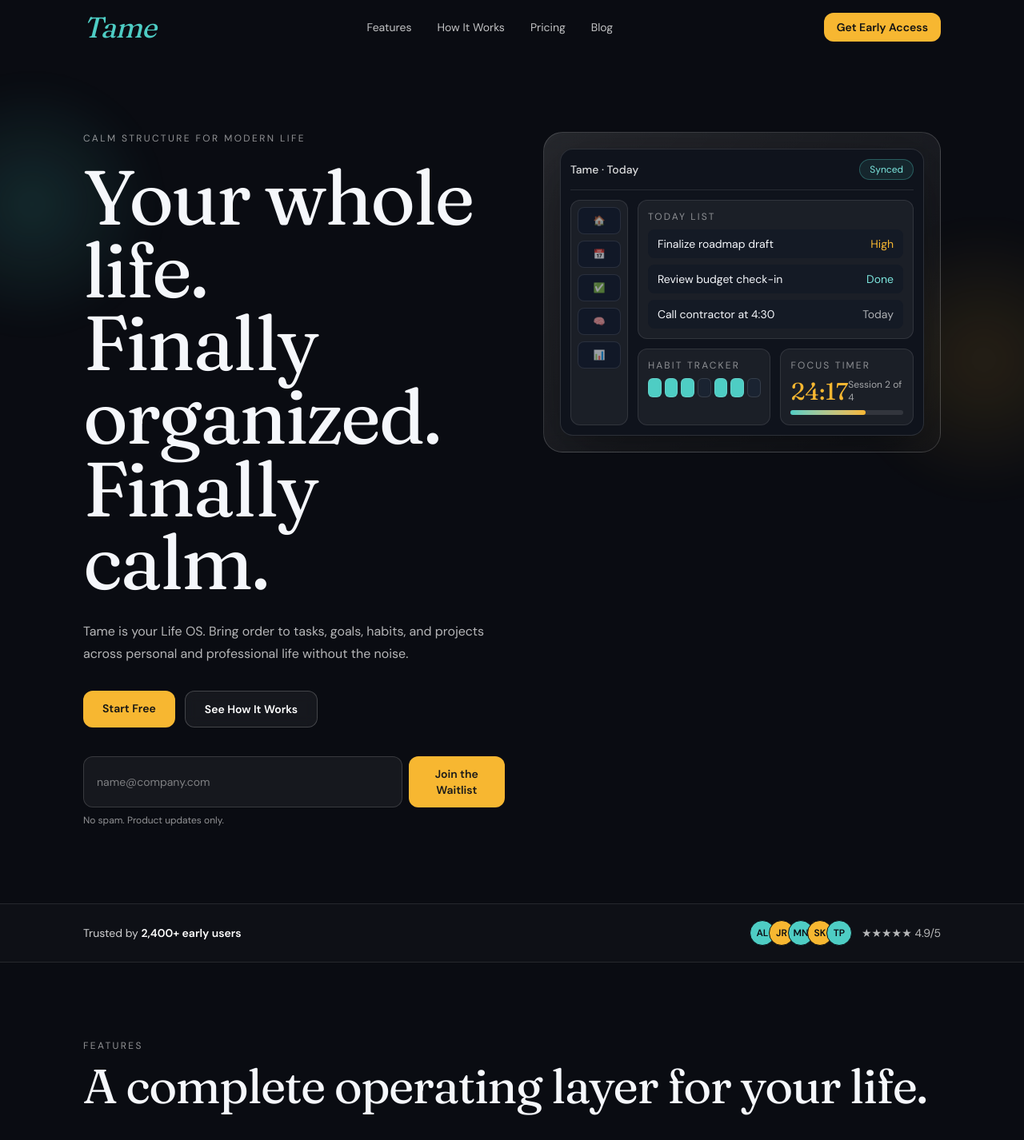
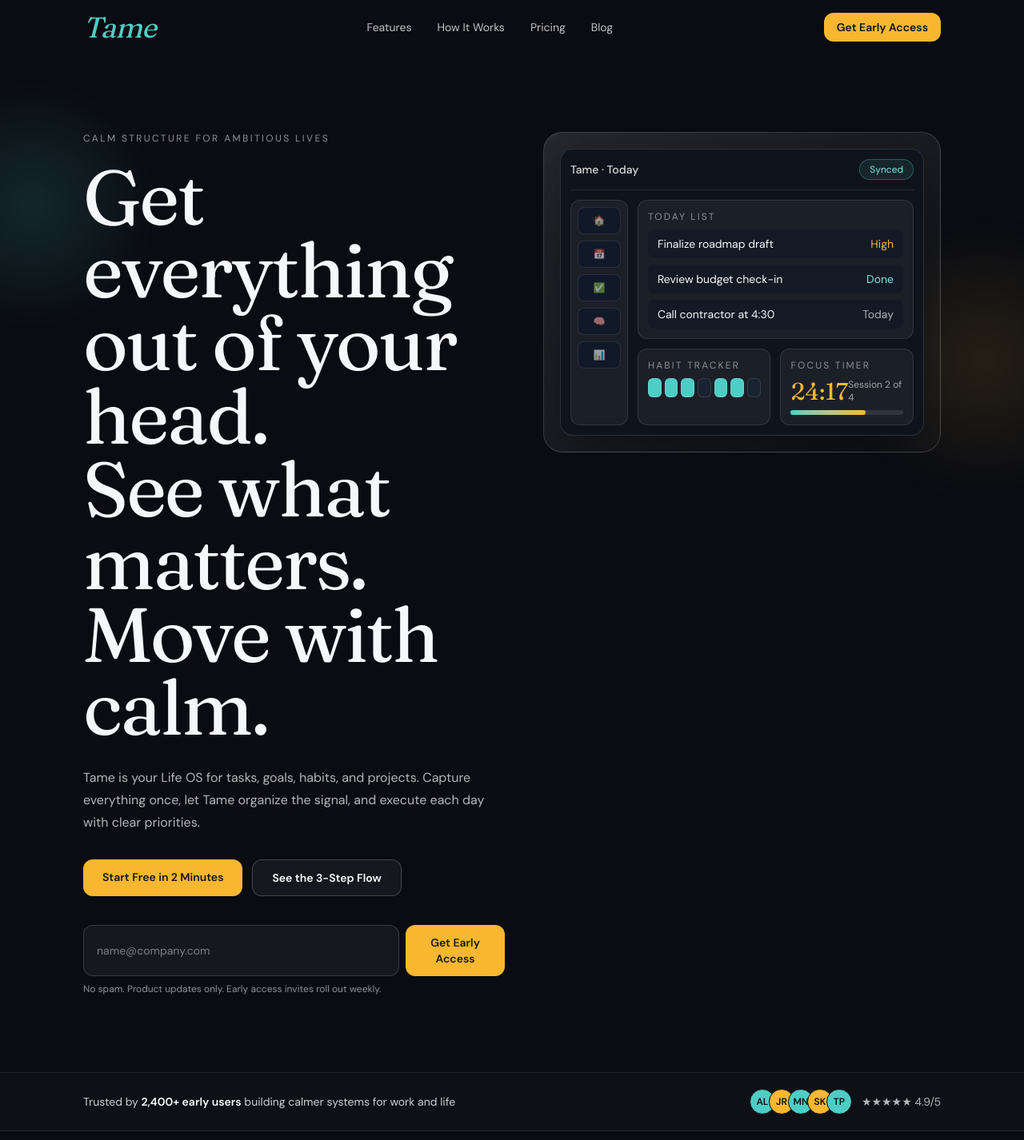
Before and after one commit to frvnzisg-ux/tame-website, a Next.js app: page / in a window 1280 px wide. Shown: the top 1426 px of the page at 80% size. Built offline with nearby package versions, Linux system fonts and the light colour scheme; no server answers.

Commit message:
copy: improve homepage conversion messaging and CTA language

```diff
--- a/app/page.tsx
+++ b/app/page.tsx
@@ -122,10 +122,12 @@
           disabled={state.loading}
           className="rounded-xl bg-[var(--amber)] px-5 py-3 text-sm font-semibold text-[#1a1a1a] transition hover:brightness-105 disabled:cursor-not-allowed disabled:opacity-60"
         >
-          {state.loading ? "Joining..." : "Join the Waitlist"}
+          {state.loading ? "Joining..." : source === "hero" ? "Get Early Access" : "Join the Waitlist"}
         </button>
       </div>
-      <p className="mt-2 text-xs text-white/55">No spam. Product updates only.</p>
+      <p className="mt-2 text-xs text-white/55">
+        No spam. Product updates only. Early access invites roll out weekly.
+      </p>
       {state.message ? <p className="mt-2 text-sm text-[#6de2c4]">{state.message}</p> : null}
       {state.error ? <p className="mt-2 text-sm text-[#ff7d7d]">{state.error}</p> : null}
     </form>
@@ -207,18 +209,18 @@
         <section className="relative mx-auto grid w-full max-w-6xl gap-12 px-6 pb-24 pt-16 md:grid-cols-[1.06fr_1fr] md:px-10 md:pt-24">
           <div data-reveal className="reveal">
             <p className="mb-5 text-xs uppercase tracking-[0.2em] text-white/55">
-              Calm structure for modern life
+              Calm structure for ambitious lives
             </p>
             <h1 className="display-font text-5xl leading-[0.95] tracking-tight md:text-8xl">
-              Your whole life.
+              Get everything out of your head.
               <br />
-              Finally organized.
+              See what matters.
               <br />
-              Finally calm.
+              Move with calm.
             </h1>
             <p className="mt-7 max-w-xl text-base leading-7 text-white/70">
-              Tame is your Life OS. Bring order to tasks, goals, habits, and projects across
-              personal and professional life without the noise.
+              Tame is your Life OS for tasks, goals, habits, and projects. Capture everything once,
+              let Tame organize the signal, and execute each day with clear priorities.
             </p>
 
             <div className="mt-8 flex flex-wrap gap-3">
@@ -226,13 +228,13 @@
                 href={appSignupUrl}
                 className="rounded-xl bg-[var(--amber)] px-6 py-3 text-sm font-semibold text-[#151515] transition hover:brightness-105"
               >
-                Start Free
+                Start Free in 2 Minutes
               </a>
               <a
                 href="#how"
                 className="rounded-xl border border-white/20 bg-white/5 px-6 py-3 text-sm font-semibold text-white backdrop-blur hover:bg-white/10"
               >
-                See How It Works
+                See the 3-Step Flow
               </a>
             </div>
 
@@ -320,7 +322,8 @@
         <section data-reveal className="reveal border-y border-white/10 bg-white/[0.02]">
           <div className="mx-auto flex w-full max-w-6xl flex-col gap-4 px-6 py-5 md:flex-row md:items-center md:justify-between md:px-10">
             <p className="text-sm text-white/80">
-              Trusted by <span className="font-semibold text-white">2,400+ early users</span>
+              Trusted by <span className="font-semibold text-white">2,400+ early users</span> building
+              calmer systems for work and life
             </p>
             <div className="flex items-center gap-3">
               <div className="flex -space-x-2">
@@ -344,7 +347,7 @@
           <div data-reveal className="reveal mb-10">
             <p className="mb-3 text-xs uppercase tracking-[0.2em] text-white/55">Features</p>
             <h2 className="display-font text-4xl leading-none tracking-tight md:text-6xl">
-              A complete operating layer for your life.
+              Everything you need to run life with clarity.
             </h2>
           </div>
           <div className="grid gap-4 sm:grid-cols-2 lg:grid-cols-3">
@@ -367,7 +370,7 @@
           <div data-reveal className="reveal mb-12">
             <p className="mb-3 text-xs uppercase tracking-[0.2em] text-white/55">How It Works</p>
             <h2 className="display-font text-4xl leading-none tracking-tight md:text-6xl">
-              Three steps from chaos to clarity.
+              Capture once. Align automatically. Execute clearly.
             </h2>
           </div>
 
@@ -411,7 +414,7 @@
           <div data-reveal className="reveal mb-10">
             <p className="mb-3 text-xs uppercase tracking-[0.2em] text-white/55">Testimonials</p>
             <h2 className="display-font text-4xl leading-none tracking-tight md:text-6xl">
-              Loved by thoughtful operators.
+              Built for thoughtful people who want less noise.
             </h2>
           </div>
           <div className="grid gap-4 md:grid-cols-3">
@@ -432,10 +435,10 @@
             <div className="relative">
               <p className="mb-3 text-xs uppercase tracking-[0.2em] text-white/60">Get Early Access</p>
               <h2 className="display-font text-4xl leading-none tracking-tight md:text-6xl">
-                Ready to tame your life?
+                Ready to replace overwhelm with a clear operating system?
               </h2>
               <p className="mt-4 max-w-2xl text-sm leading-7 text-white/75">
-                Join the waitlist for launch access, product updates, and invitation-only onboarding.
+                Join the waitlist for early access, product updates, and invite-only onboarding.
               </p>
               <div className="mt-8">
                 <WaitlistForm source="banner" />
@@ -450,7 +453,7 @@
           <div>
             <p className="logo-word text-4xl italic leading-none text-[var(--teal)]">Tame</p>
             <p className="mt-2 text-sm text-white/60">Life OS for calm, aligned execution.</p>
-            <p className="mt-3 text-xs text-white/45">© 2025 Tame. All rights reserved.</p>
+            <p className="mt-3 text-xs text-white/45">(c) 2025 Tame. All rights reserved.</p>
           </div>
           <div className="flex flex-wrap items-end gap-5 text-sm text-white/70">
             <a href="#features" className="hover:text-white">
```
